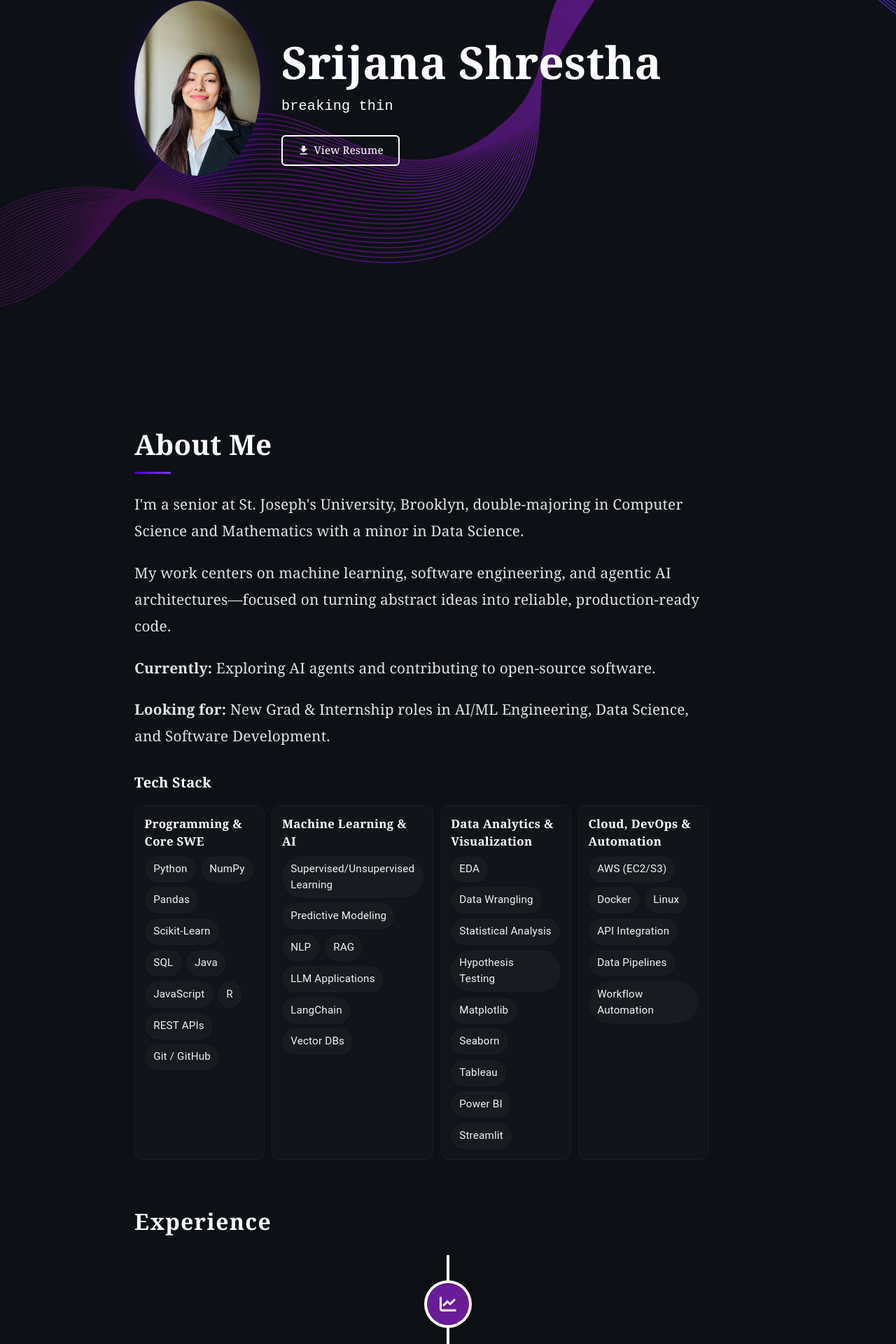
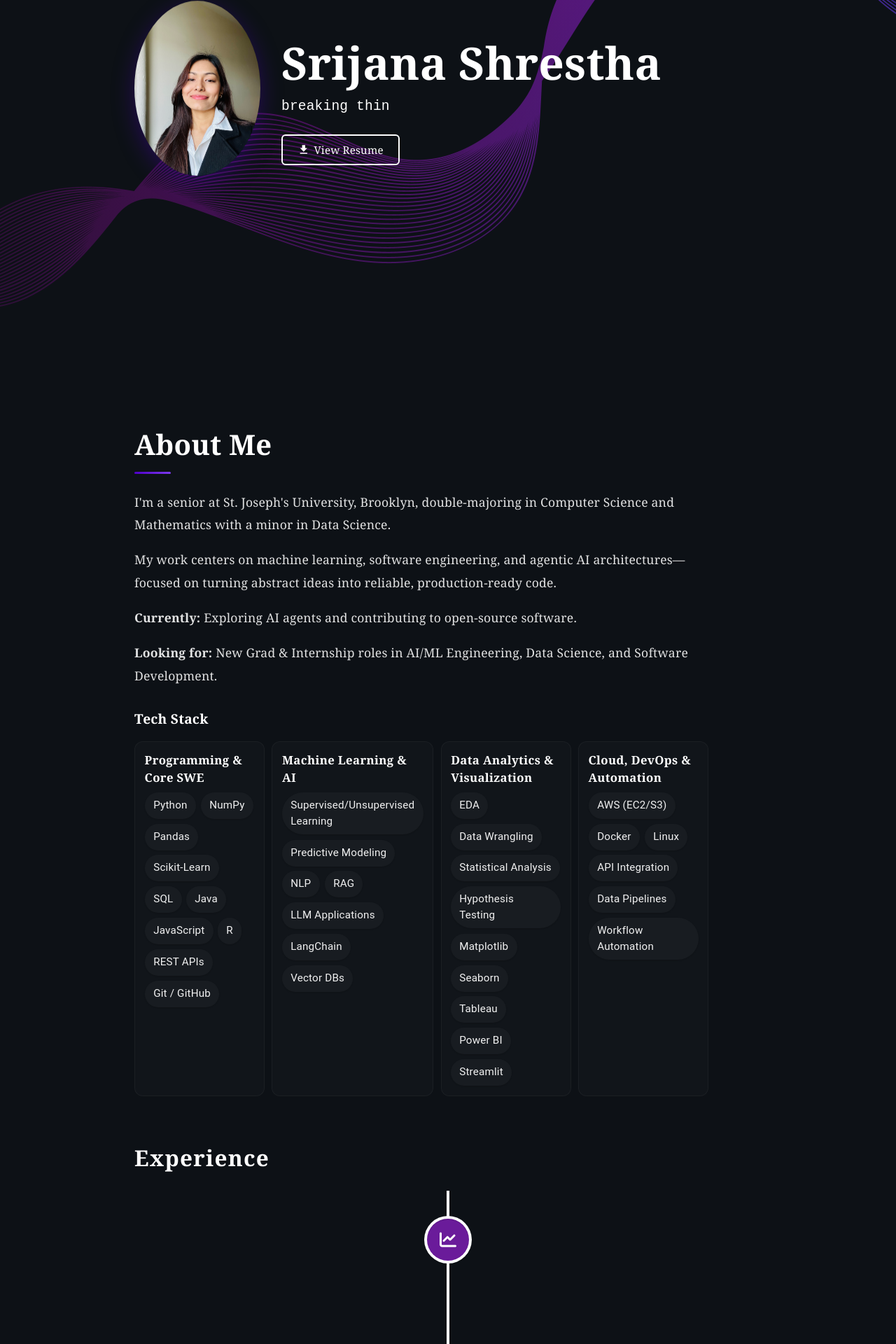
Before and after one commit to Srijana-gits/portfolio, a React (Create React App) app: page / in a window 1280 px wide. Shown: the part 300-2220 px from the top of the page at 70% size. Built offline with nearby package versions, Linux system fonts and the light colour scheme.

Commit message:
adjust font sizes in education, main, and timeline sections

```diff
--- a/src/assets/styles/Education.scss
+++ b/src/assets/styles/Education.scss
@@ -75,14 +75,14 @@
 
 .edu-main-info h2 {
   margin: 0;
-  font-size: 1.7rem;
+  font-size: 1.8rem;
   font-weight: 700;
   letter-spacing: -0.01em;
 }
 
 .edu-degree {
   margin: 0;
-  font-size: 1.2rem;
+  font-size: 1.18rem;
   opacity: 0.75;
   font-weight: 400;
 }
@@ -113,7 +113,7 @@
   &:last-child { border-right: none; }
 
   .stat-value {
-    font-size: 2.2rem;
+    font-size: 2rem;
     font-weight: 800;
     line-height: 1;
     letter-spacing: -0.02em;
@@ -269,7 +269,7 @@
 
 .certificate-card h3 {
   margin: 0;
-  font-size: 1.15rem;
+  font-size: 1.1rem;
   font-weight: 400;
 }
 
--- a/src/assets/styles/Main.scss
+++ b/src/assets/styles/Main.scss
@@ -74,7 +74,7 @@ html {
     flex-wrap: wrap;
     gap: 0.28em;
     align-items: baseline;
-    font-size: 1.26rem;
+    font-size: 1.22rem;
     font-family: "JetBrains Mono", monospace;
 
     min-height: 1.8em;
@@ -161,7 +161,7 @@ html {
         }
 
         p {
-            font-size: 1.3rem;
+            font-size: 1.1rem;
             line-height: 1.85;
             opacity: 0.88;
             margin-bottom: 1rem;
@@ -176,7 +176,7 @@ html {
     gap: 0.85rem;
 
     .tech-stack-label {
-        font-size: 1.25rem;
+        font-size: 1.20rem;
         font-weight: 700;
         letter-spacing: 0.01em;
         text-transform: none;
--- a/src/assets/styles/Timeline.scss
+++ b/src/assets/styles/Timeline.scss
@@ -5,7 +5,7 @@
 }
 
 .section-heading {
-    font-size: 2rem;
+    font-size: 1.97rem;
     margin: 0 0 1.5rem;
     color: white;
     font-family: ui-serif, Georgia, Cambria, 'Times New Roman', Times, serif;
@@ -26,7 +26,7 @@
 }
 
 .vertical-timeline-element li {
-    font-size: 0.8rem;
+    font-size: 1.1rem;
     line-height: 1.5;
 }
 
```
